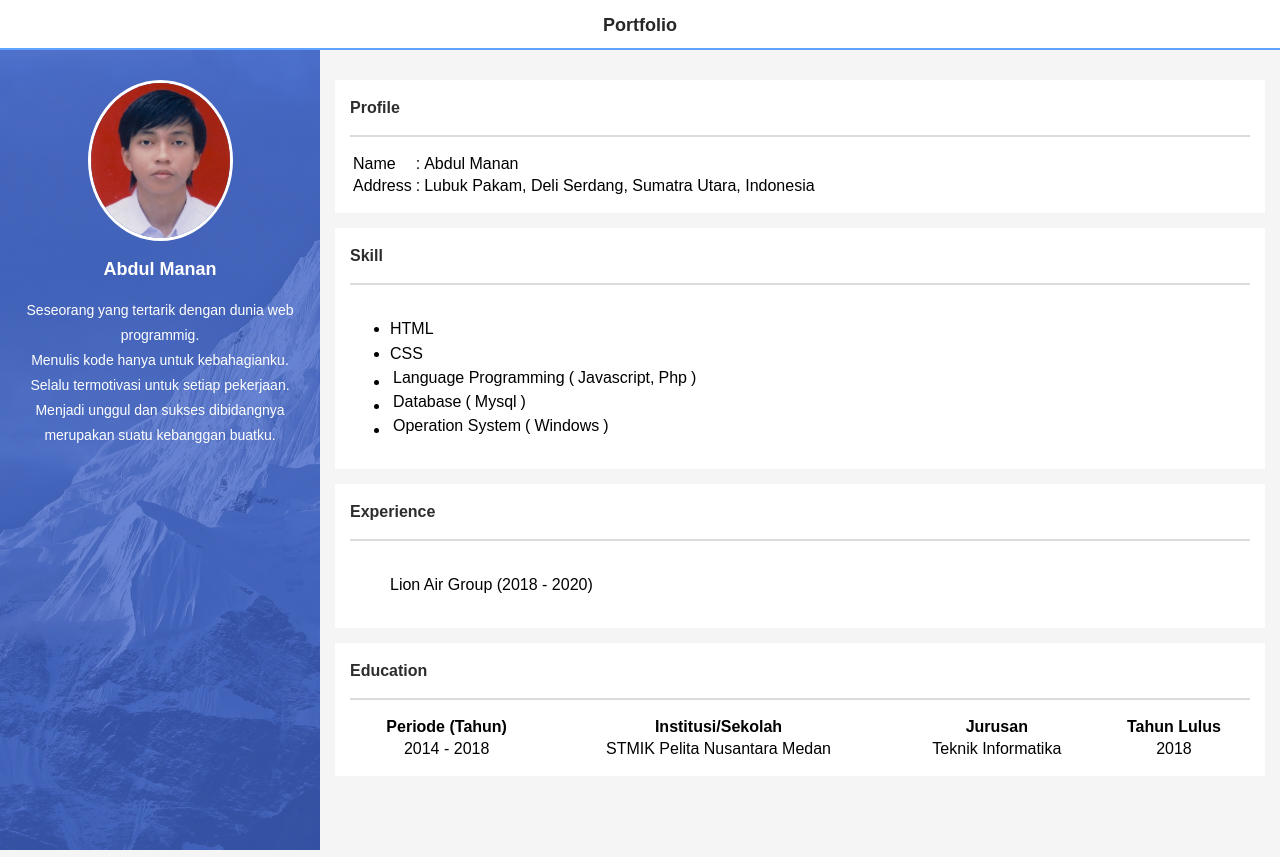
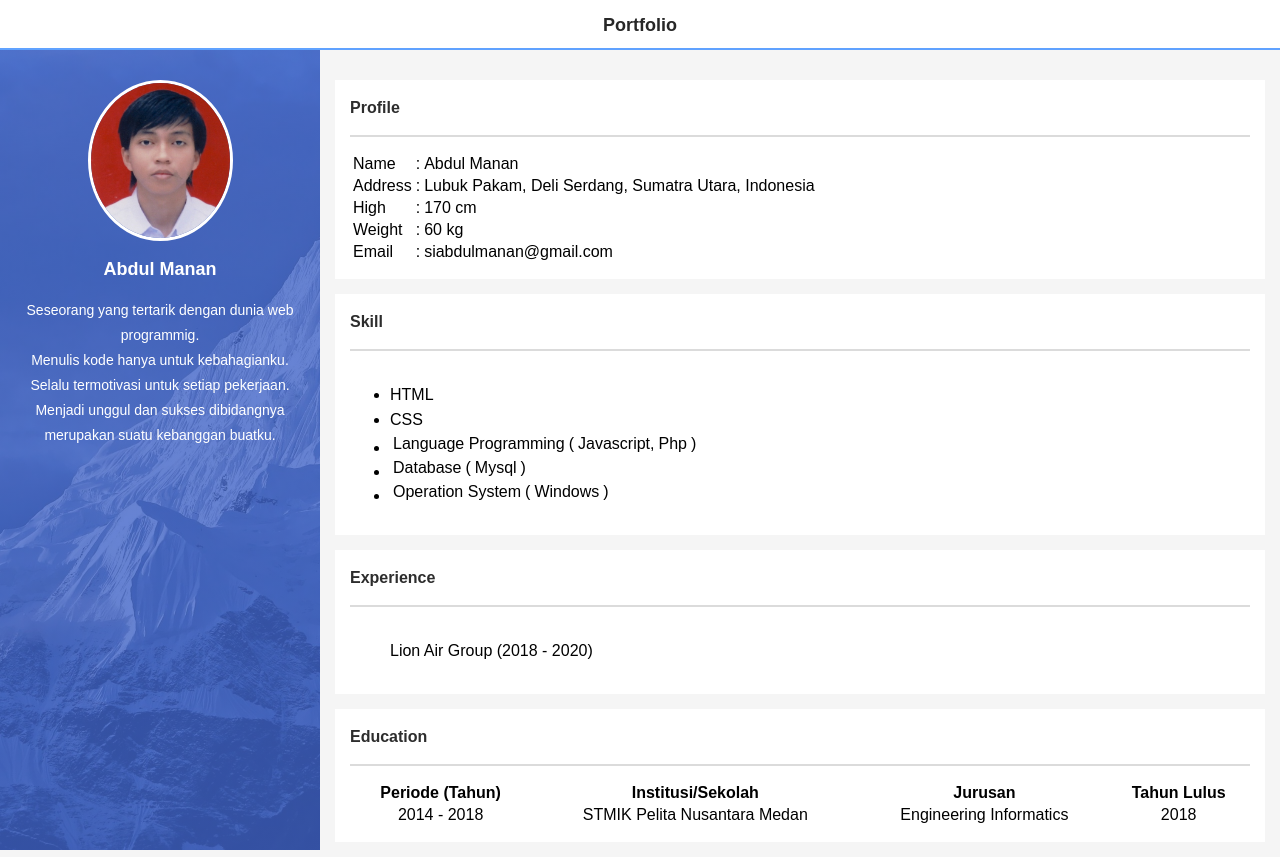
Before and after one commit to siabdulmanan/siabdulmanan.github.io, a plain HTML site: page index.html in a window 1280 px wide. Drawn offline with Linux system fonts and the light colour scheme.

Commit message:
Update index.html

```diff
--- a/index.html
+++ b/index.html
@@ -42,6 +42,21 @@
                   <td>Address</td>
                   <td>:</td>
                   <td>Lubuk Pakam, Deli Serdang, Sumatra Utara, Indonesia</td>
+                </tr>
+                <tr>
+                  <td>High</td>
+                  <td>:</td>
+                  <td>170 cm</td>
+                </tr>
+                <tr>
+                  <td>Weight</td>
+                  <td>:</td>
+                  <td>60 kg</td>
+                </tr>
+                <tr>
+                  <td>Email</td>
+                  <td>:</td>
+                  <td>siabdulmanan@gmail.com</td>
                 </tr>
               </table>
           </div>
@@ -115,7 +130,7 @@
               <tr align="center">
                 <td>2014 - 2018</td>
                 <td>STMIK Pelita Nusantara Medan</td>
-                <td>Teknik Informatika</td>
+                <td>Engineering Informatics</td>
                 <td>2018</td>
               </tr>
             </table>
```
